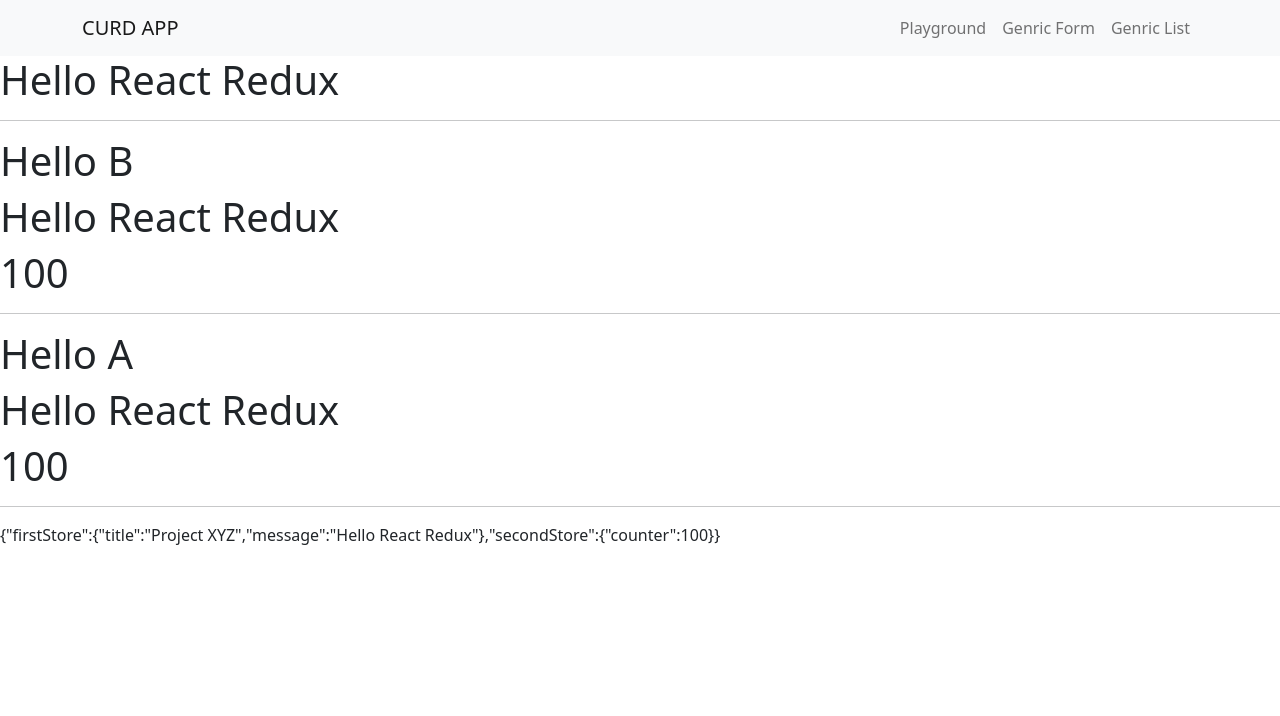
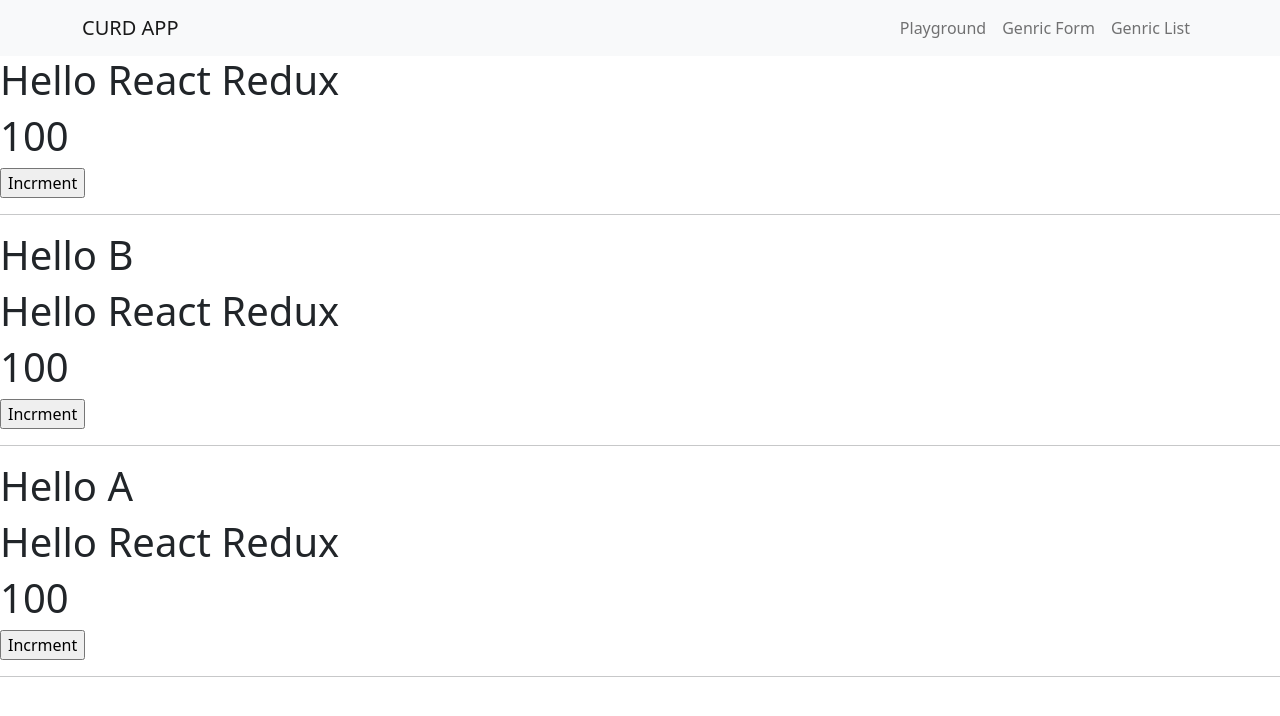
Before and after one commit to kodecdac/advday1, a React (Create React App) app: page /playground in a window 1280 px wide. Shown: the top 716 px of the page. Built offline with nearby package versions, Linux system fonts and the light colour scheme.

Commit message:
basic redux operation.

```diff
--- a/src/pages/Playground.js
+++ b/src/pages/Playground.js
@@ -1,18 +1,26 @@
-import { useSelector } from "react-redux";
+import { useState } from "react";
+import { useDispatch, useSelector } from "react-redux";
+import { incrmentCounter } from "../store/store";
 
 function Playground() {
-  let globalState = useSelector((globalState) => globalState);
+  let dispatch = useDispatch();
+  let { firstStore, secondStore } = useSelector((globalState) => globalState);
 
   return (
     <div>
-      <h1>{globalState.firstStore?.message}</h1>
+      <h1>{firstStore?.message}</h1>
+      <h1>{secondStore?.counter}</h1>
+      <input
+        type="button"
+        value="Incrment"
+        onClick={() => dispatch(incrmentCounter())}
+      />
 
       <hr />
       <PlaygroundB />
       <hr />
       <PlaygroundA />
       <hr />
-      <p>{JSON.stringify(globalState)}</p>
     </div>
   );
 }
@@ -25,6 +33,7 @@ function PlaygroundA() {
       <h1>Hello A</h1>
       <h1>{state.firstStore?.message}</h1>
       <h1>{state.secondStore?.counter}</h1>
+      <input type="button" value="Incrment" />
     </>
   );
 }
@@ -38,6 +47,7 @@ function PlaygroundB() {
       <h1>Hello B</h1>
       <h1>{firstStore?.message}</h1>
       <h1>{secondStore?.counter}</h1>
+      <input type="button" value="Incrment" />
     </>
   );
 }
--- a/src/store/store.js
+++ b/src/store/store.js
@@ -13,11 +13,21 @@ const firstSlice = createSlice({
 //--- Second Slice - Store - Reducer
 const secondSlice = createSlice({
   name: "secondStore",
+
+  // DATA MEMBERS
   initialState: {
     counter: 100,
   },
-  reducers: {},
+
+  // MEMBER FUNCTIONS :: ACTIONS
+  reducers: {
+    incrmentCounter: (state) => {
+      state.counter += 100;
+    },
+  },
 });
+
+export const { incrmentCounter } = secondSlice.actions;
 
 // this will give us STORE / GLOBAL STATE
 export default configureStore({
```
